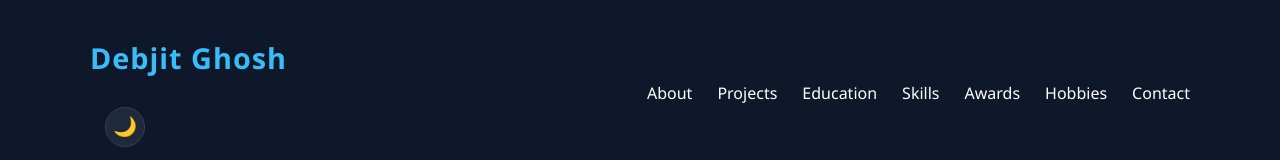
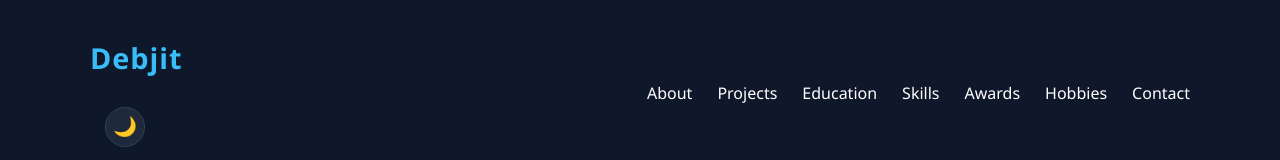
Before and after one commit to Debjitvk18/Portfolio_task_provis, a plain HTML site: page index.html in a window 1280 px wide. Shown: the top 160 px of the page. Drawn offline with Linux system fonts and the light colour scheme.

Commit message:
About change

```diff
--- a/index.html
+++ b/index.html
@@ -10,7 +10,7 @@
   <body>
     <header>
       <div class="container">
-        <h1 class="logo">Debjit Ghosh</h1>
+        <h1 class="logo">Debjit</h1>
         <nav>
           <ul>
             <li><a href="#about">About</a></li>
```
